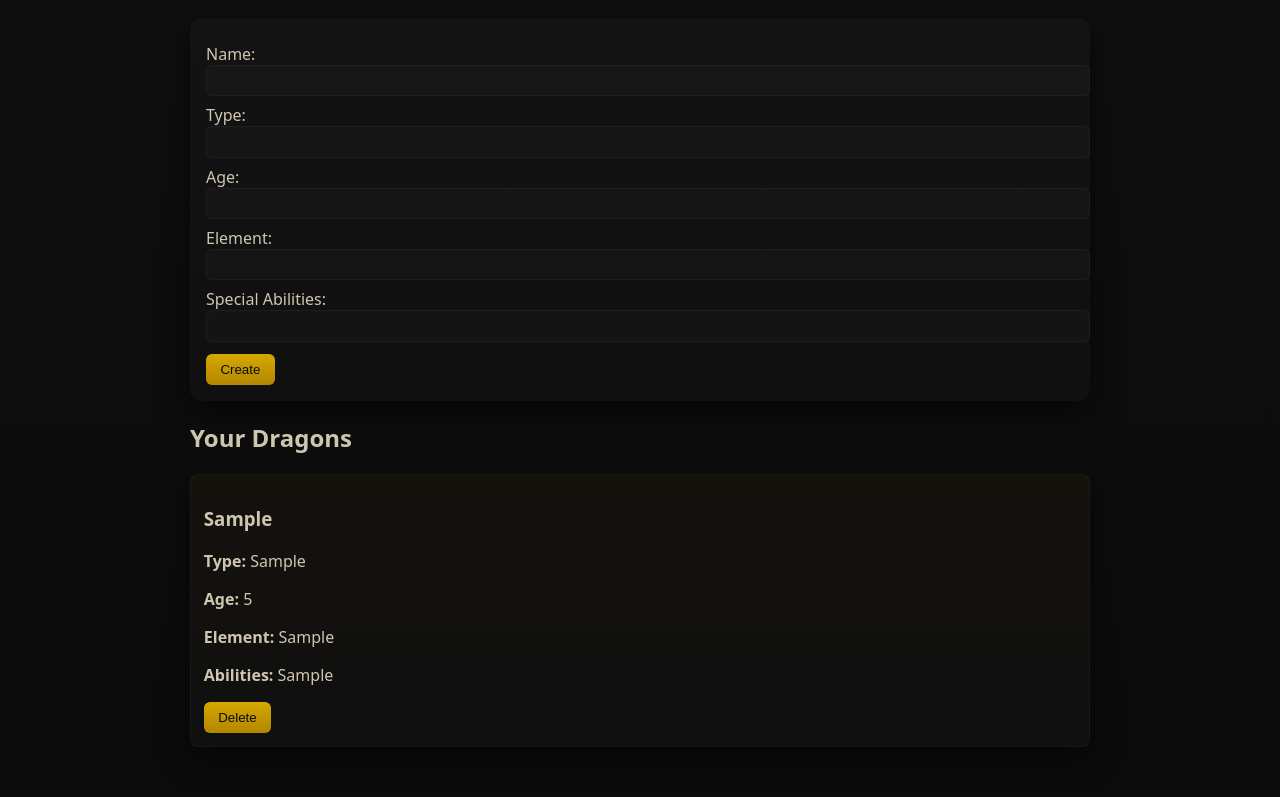
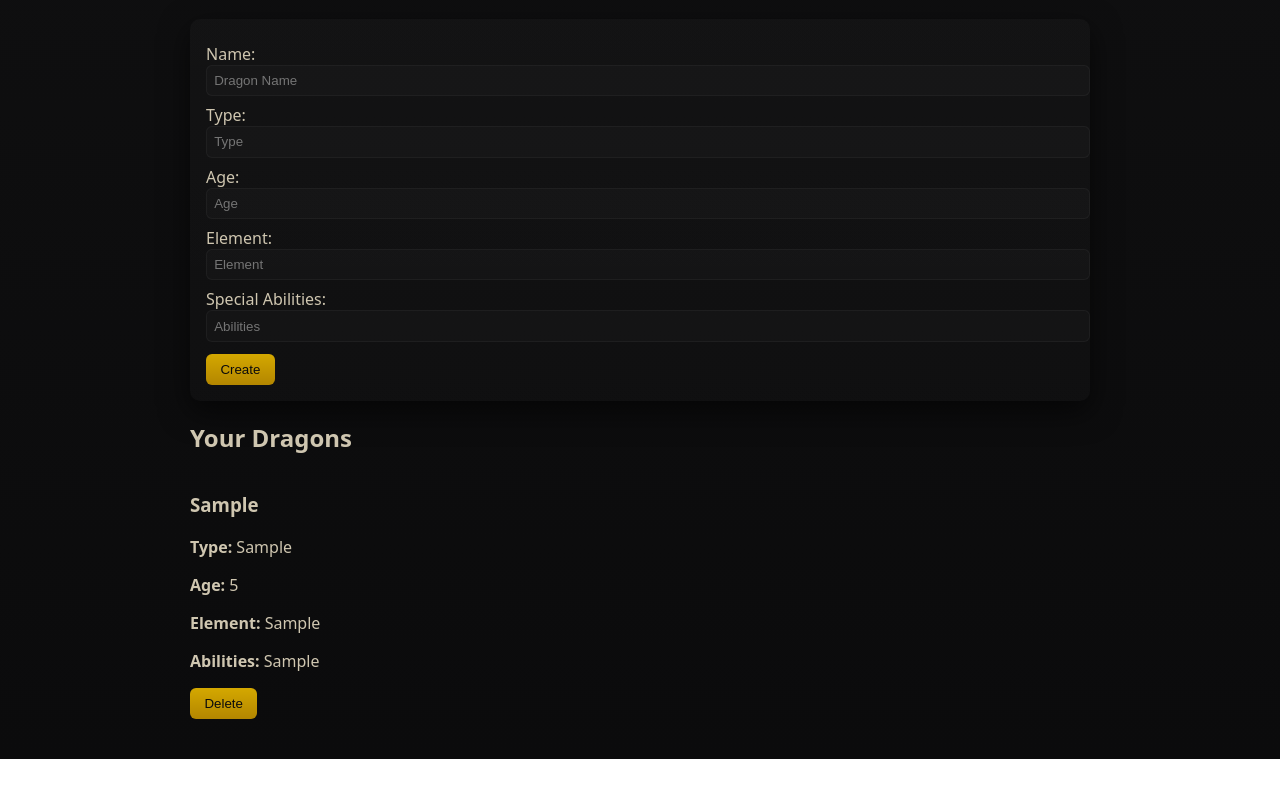
Before and after one commit to karoline-sol/Dragon-Realms, a website with bundled scripts: page Src/src/models/index.html in a window 1280 px wide. Both pictures are taken after typing "Sample", "Sample", "5", "Sample", "Sample" into the empty fields and a click on the button "Create". Shown: the part 107-904 px from the top of the page. After the commit the page ends 866 px from the top, so only its background shows below. Built offline with nearby package versions, Linux system fonts and the light colour scheme.

Commit message:
edited js code

```diff
--- a/Src/src/models/Dragon.ts
+++ b/Src/src/models/Dragon.ts
@@ -1,20 +1,11 @@
-// models/Dragon.ts
 
 export class Dragon {
-  id: string;
-  name: string;
-  type: string;
-  age: number;
-  element: string;
-  abilities: string;
-
-  constructor(name: string, type: string, age: number, element: string, abilities: string) {
-
-    this.id = Date.now().toString();
-    this.name = name;
-    this.type = type;
-    this.age = age;
-    this.element = element;
-    this.abilities = abilities;
-  }
+  constructor(
+    public id: number,
+    public name: string,
+    public type: string,
+    public age: number,
+    public element: string,
+    public abilities: string
+  ) {}
 }
--- a/Src/src/models/Storage.ts
+++ b/Src/src/models/Storage.ts
@@ -1,24 +1,20 @@
 // storage.ts
-import { Dragon } from "./Dragon";
+import { Dragon } from "./Dragon.js";
 
-const STORAGE_KEY = "dragons";
+export class Storage {
+  static load(): Dragon[] {
+    const data = localStorage.getItem("dragons");
+    return data ? JSON.parse(data) : [];
+  }
 
-export function saveToStorage(dragons: Dragon[]): void {
-  localStorage.setItem(STORAGE_KEY, JSON.stringify(dragons));
+  static save(dragon: Dragon) {
+    const dragons = this.load();
+    dragons.push(dragon);
+    localStorage.setItem("dragons", JSON.stringify(dragons));
+  }
+
+  static delete(id: number) {
+    const dragons = this.load().filter((d) => d.id !== id);
+    localStorage.setItem("dragons", JSON.stringify(dragons));
+  }
 }
-
-export function loadFromStorage(): Dragon[] {
-  const data = localStorage.getItem(STORAGE_KEY);
-  return data ? JSON.parse(data) : [];
-}
-
-export function addDragon(dragon: Dragon): void {
-  const dragons = loadFromStorage();
-  dragons.push(dragon);
-  saveToStorage(dragons);
-}
-
-export function deleteDragon(id: string): void {
-  const dragons = loadFromStorage().filter((d) => d.id !== id);
-  saveToStorage(dragons);
-}
--- a/Src/src/models/app.ts
+++ b/Src/src/models/app.ts
@@ -1,60 +1,45 @@
-// app.ts
-import { Dragon } from "./Dragon";
-import { addDragon, loadFromStorage, deleteDragon, saveToStorage } from "./Storage";
+import { Dragon } from "./Dragon.js";
+import { Storage } from "./Storage.js";
 
-// Select form and container elements
-const form = document.getElementById("char-form") as HTMLFormElement;
+const form = document.getElementById("dragon-form") as HTMLFormElement;
 const charactersDiv = document.getElementById("characters") as HTMLDivElement;
 
-// Load dragons on startup
-window.addEventListener("DOMContentLoaded", displayDragons);
+// Load saved dragons when the page starts
+document.addEventListener("DOMContentLoaded", () => {
+  const dragons = Storage.load();
+  dragons.forEach(displayDragon);
+});
 
-// Handle form submission
 form.addEventListener("submit", (e) => {
   e.preventDefault();
 
-  const nameInput = form.elements.namedItem("name") as HTMLInputElement;
-  const typeInput = form.elements.namedItem("type") as HTMLInputElement;
-  const ageInput = form.elements.namedItem("age") as HTMLInputElement;
-  const elementInput = form.elements.namedItem("element") as HTMLInputElement;
-  const abilitiesInput = form.elements.namedItem("abilities") as HTMLInputElement;
+  const nameInput = document.getElementById("name") as HTMLInputElement;
+  const typeInput = document.getElementById("type") as HTMLInputElement;
+  const ageInput = document.getElementById("age") as HTMLInputElement;
+  const elementInput = document.getElementById("element") as HTMLInputElement;
+  const abilitiesInput = document.getElementById("abilities") as HTMLInputElement;
 
-  // Get values
   const name = nameInput.value.trim();
   const type = typeInput.value.trim();
-  const age = Number(ageInput.value);
+  const age = parseInt(ageInput.value);
   const element = elementInput.value.trim();
   const abilities = abilitiesInput.value.trim();
 
-  if (!name || !type || !element || isNaN(age)) {
-    alert("Please fill in all required fields correctly.");
+  if (!name || !type || !element) {
+    alert("Please fill in all required fields!");
     return;
   }
 
-  // Create a new Dragon
-  const dragon = new Dragon(name, type, age, element, abilities);
+  const dragon = new Dragon(Date.now(), name, type, age, element, abilities);
+  Storage.save(dragon);
+  displayDragon(dragon);
 
-  // Save to storage
-  addDragon(dragon);
-
-  // Clear form and re-render list
   form.reset();
-  displayDragons();
 });
 
-// Display dragons in grid
-function displayDragons(): void {
-  const dragons = loadFromStorage();
-  charactersDiv.innerHTML = "";
-
-  if (dragons.length === 0) {
-    charactersDiv.innerHTML = "<p>No dragons yet. Create one!</p>";
-    return;
-  }
-
-  dragons.forEach((dragon) => {
+function displayDragon(dragon: Dragon) {
   const card = document.createElement("div");
-    card.className = "character card";
+  card.classList.add("dragon-card");
   card.innerHTML = `
     <h3>${dragon.name}</h3>
     <p><strong>Type:</strong> ${dragon.type}</p>
@@ -63,16 +48,13 @@ function displayDragons(): void {
     <p><strong>Abilities:</strong> ${dragon.abilities}</p>
     <button data-id="${dragon.id}" class="delete-btn">Delete</button>
   `;
-    charactersDiv.appendChild(card);
+
+  // delete functionality
+  const deleteBtn = card.querySelector(".delete-btn") as HTMLButtonElement;
+  deleteBtn.addEventListener("click", () => {
+    Storage.delete(dragon.id);
+    card.remove();
   });
 
-  // Add delete button handlers
-  const deleteButtons = document.querySelectorAll(".delete-btn");
-  deleteButtons.forEach((btn) => {
-    btn.addEventListener("click", (e) => {
-      const id = (e.target as HTMLButtonElement).dataset.id!;
-      deleteDragon(id);
-      displayDragons();
-    });
-  });
+  charactersDiv.appendChild(card);
 }
--- a/Src/src/models/index.html
+++ b/Src/src/models/index.html
@@ -13,12 +13,12 @@
       </header>
 
       <section id="form-section" class="card">
-        <form id="char-form">
-          <label>Name: <input name="name" required /></label>
-          <label>Type: <input name="type" required /></label>
-          <label>Age: <input name="age" type="number" min="0" /></label>
-          <label>Element: <input name="element" required/></label>
-          <label>Special Abilities: <input name="abilities" required/></label>
+        <form id="dragon-form">
+          <label>Name: <input type="text" id="name" placeholder="Dragon Name" /></label>
+          <label>Type: <input type="text" id="type" placeholder="Type" /></label>
+          <label>Age: <input type="number" id="age" placeholder="Age"/></label>
+          <label>Element: <input type="text" id="element" placeholder="Element"/></label>
+          <label>Special Abilities: <input type="text" id="abilities" placeholder="Abilities"/></label>
           <div class="actions">
             <button type="submit" id="create">Create</button>
           </div>
```
Lines whose indentation alone changed are shown as unchanged.
